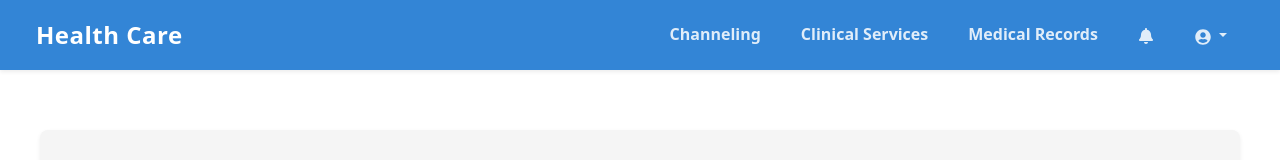
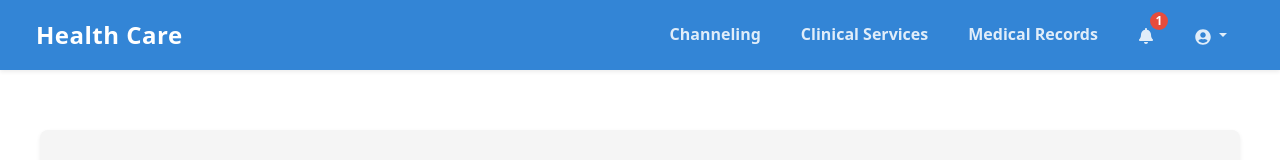
Before and after one commit to kavishka-wilagedara/healthcare-system, a React (Create React App) app in the folder frontend/: page /patient/dashboard/notification in a window 1280 px wide. Shown: the top 160 px of the page. Built offline with nearby package versions, Linux system fonts and the light colour scheme.

Commit message:
implement unread notification count into patient-nav-bar

```diff
--- a/frontend/src/App.js
+++ b/frontend/src/App.js
@@ -27,6 +27,7 @@ import MyHistory from "./patient/MyHistory";
 import Register from "./common/Register";
 import Login from "./common/Login";
 import DoctorRegister from "./common/DoctorRegister";
+import { NotificationProvider } from "./patient/context/NotificationContext";
 
 const Layout = ({ children }) => {
   const location = useLocation();
@@ -71,7 +72,14 @@ function App() {
           />
 
           {/* Patient Routes */}
-          <Route path="/patient/dashboard" element={<PatientDashboard />}>
+          <Route
+            path="/patient/dashboard"
+            element={
+              <NotificationProvider>
+                <PatientDashboard />
+              </NotificationProvider>
+            }
+          >
             <Route index element={<Homepage />} />
             <Route path="channeling" element={<Channeling />} />
             <Route path="clinical-services" element={<Services />} />
--- a/frontend/src/patient/Notification.jsx
+++ b/frontend/src/patient/Notification.jsx
@@ -11,6 +11,7 @@ import {
   FaRegClock,
 } from "react-icons/fa";
 import "./Notification.css";
+import { useNotification } from "./context/NotificationContext";
 
 function Notification() {
   const [notifications, setNotifications] = useState([]);
@@ -198,9 +199,11 @@ function Notification() {
   };
 
   // Get unread count
-  const getUnreadCount = () => {
-    return notifications.filter((notification) => !notification.read).length;
-  };
+  // const getUnreadCount = () => {
+  //   return notifications.filter((notification) => !notification.read).length;
+  // };
+
+  const { getUnreadCount } = useNotification();
 
   return (
     <div className="notifications-container">
--- a/frontend/src/patient/PatientNavbar.css
+++ b/frontend/src/patient/PatientNavbar.css
@@ -19,6 +19,22 @@
   font-size: 24px;
   font-weight: bold;
   letter-spacing: 0.5px;
+}
+
+.nav-notification-badge {
+  position: absolute;
+  top: 12px;
+  background-color: #e74c3c;
+  color: white;
+  font-size: 12px;
+  font-weight: 600;
+  width: 18px;
+  height: 18px;
+  border-radius: 50%;
+  display: flex;
+  align-items: center;
+  justify-content: center;
+  margin-left: 12px;
 }
 
 .nav-link-custom {
--- a/frontend/src/patient/PatientNavbar.jsx
+++ b/frontend/src/patient/PatientNavbar.jsx
@@ -3,8 +3,11 @@ import { Nav, Navbar, Container, Dropdown } from "react-bootstrap";
 import { Link } from "react-router-dom";
 import { FaSignOutAlt, FaUserCircle, FaBell } from "react-icons/fa";
 import "./PatientNavbar.css";
+import { useNotification } from "./context/NotificationContext";
 
 const PatientNavbar = () => {
+  const { getUnreadCount } = useNotification();
+
   return (
     <Navbar
       bg="primary"
@@ -46,9 +49,9 @@ const PatientNavbar = () => {
               className="mx-1 nav-link-custom"
             >
               <FaBell className="me-1" />
-              {/* {getUnreadCount() > 0 && (
-                <span className="notification-badge">{getUnreadCount()}</span>
-              )} */}
+              {getUnreadCount() > 0 && (
+                <span className="nav-notification-badge">{getUnreadCount()}</span>
+              )}
             </Nav.Link>
             <Dropdown align="end">
               <Dropdown.Toggle
--- /dev/null
+++ b/frontend/src/patient/context/NotificationContext.jsx
@@ -0,0 +1,79 @@
+import React, { createContext, useState, useEffect, useContext } from "react";
+
+const NotificationContext = createContext();
+
+export const NotificationProvider = ({ children }) => {
+  const [notifications, setNotifications] = useState([]);
+
+  useEffect(() => {
+    setTimeout(() => {
+      const sampleNotifications = [
+        {
+          id: 1,
+          appointmentNum: "App-001",
+          type: "appointment",
+          title: "Appointment Confirmed",
+          message:
+            "Your appointment with Dr. Sarah Williams has been confirmed for May 10, 2025 at 10:00 AM.",
+          date: "2025-05-01",
+          time: "9.00 AM",
+          read: false,
+          sender: "Appointment System",
+        },
+        {
+          id: 2,
+          appointmentNum: "App-001",
+          type: "reminder",
+          title: "Upcoming Appointment Reminder",
+          message:
+            "This is a reminder for your appointment with Dr. Michael Chen tomorrow at 2:30 PM.",
+          date: "2025-05-04",
+          time: "9.00 AM",
+          read: true,
+          sender: "Reminder System",
+        },
+        {
+          id: 4,
+          appointmentNum: "App-001",
+          type: "lab",
+          title: "Lab Results Available",
+          message:
+            "Your recent lab test results are now available. Please check your health portal or contact your doctor.",
+          date: "2025-05-02",
+          time: "9.00 AM",
+          read: true,
+          sender: "Laboratory Department",
+        },
+
+        {
+          id: 6,
+          appointmentNum: "App-002",
+          type: "appointment",
+          title: "Appointment Rescheduled",
+          message:
+            "Your appointment with Dr. Emily Rodriguez has been rescheduled to May 15, 2025 at 3:45 PM.",
+          date: "2025-05-04",
+          time: "9.00 AM",
+          read: true,
+          sender: "Appointment System",
+        },
+      ];
+
+      setNotifications(sampleNotifications);
+    }, 1000);
+  }, []);
+
+  const getUnreadCount = () => {
+    return notifications.filter((notification) => !notification.read).length;
+  };
+
+  return (
+    <NotificationContext.Provider
+      value={{ notifications, getUnreadCount, setNotifications }}
+    >
+      {children}
+    </NotificationContext.Provider>
+  );
+};
+
+export const useNotification = () => useContext(NotificationContext);
```
